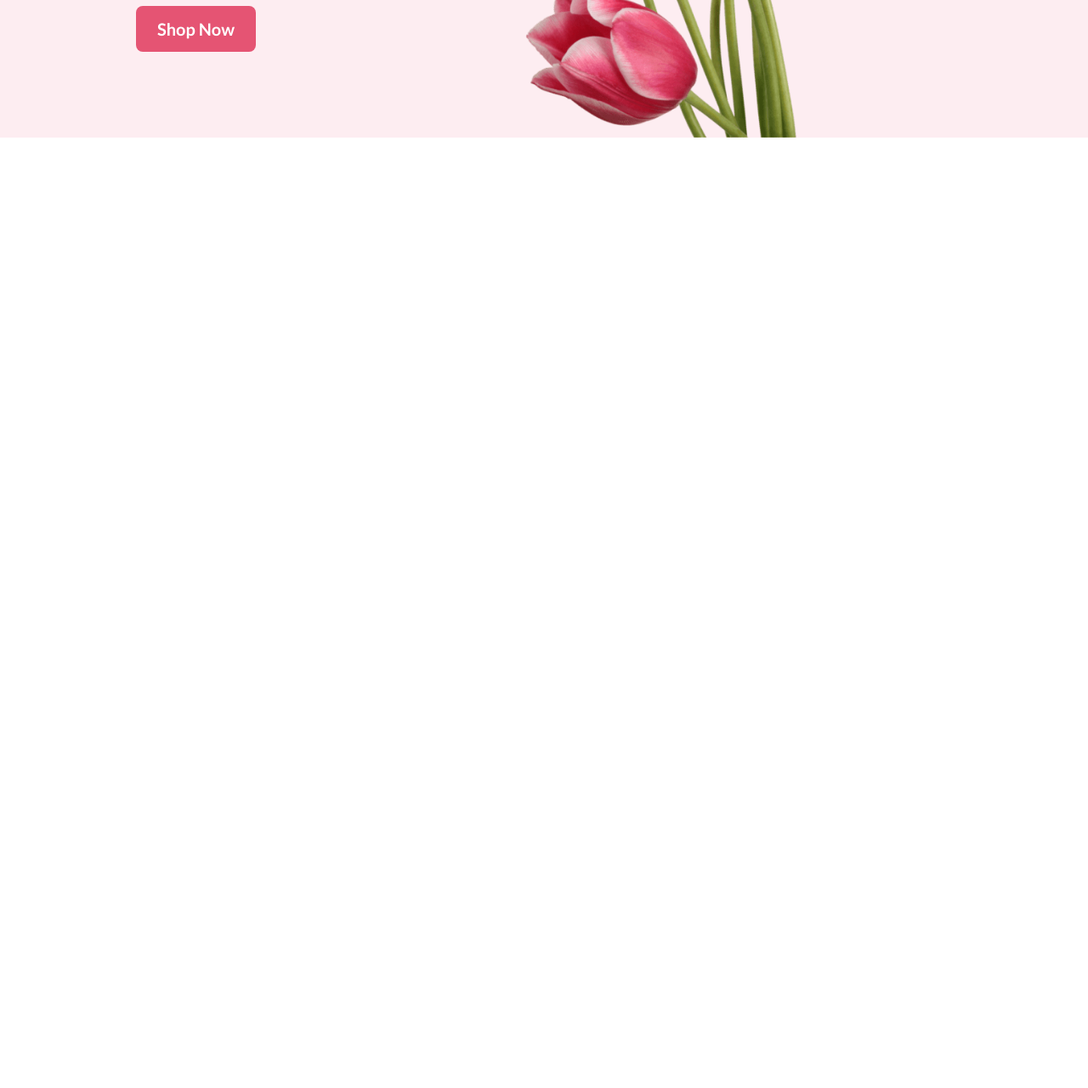
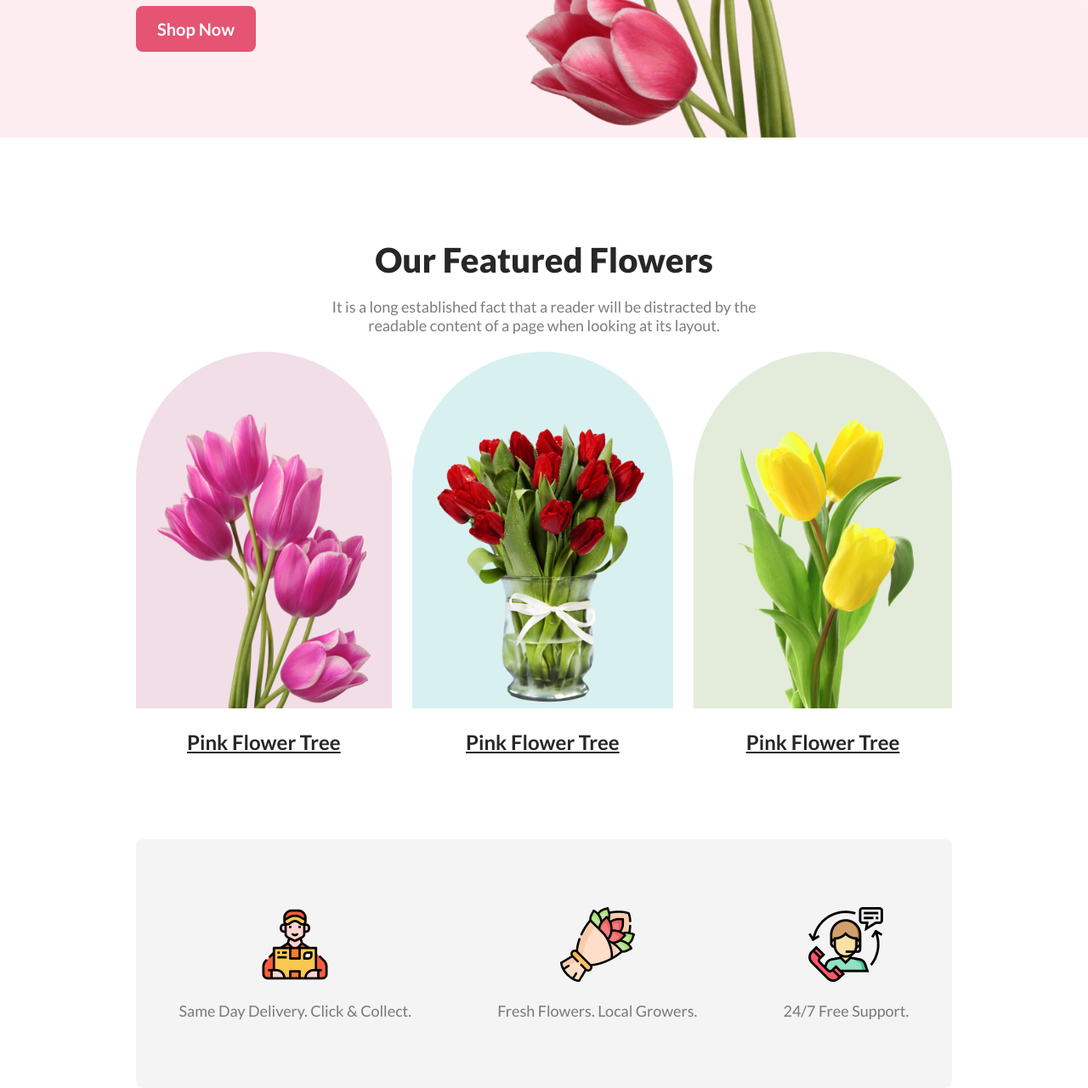
Before and after one commit to kibriarobin97/flower-shop, a plain HTML site: page index.html in a window 1280 px wide. Shown: the part 500-1781 px from the top of the page at 85% size. Before the commit the page ends 800 px from the top, so only its background shows below. Drawn offline with Linux system fonts and the light colour scheme.

Commit message:
added featured section

```diff
--- a/index.html
+++ b/index.html
@@ -28,7 +28,64 @@
         </section>
     </header>
     <main>
+        <section id="featured">
+            <div class="container">
 
+                <div class="section-heading">
+                    <h2>Our Featured Flowers</h2>
+                    <p>It is a long established fact that a reader will be distracted by the readable content of a page when looking at its layout.</p>
+                </div>
+
+                <div class="section-content">
+                    <div class="flower">
+                        <div class="flower-img blue">
+                            <img src="Flower Asset/pngwing 6.png" alt="">
+                        </div>
+                        <p>Pink Flower Tree</p>
+                    </div>
+
+                    <div class="flower">
+                        <div class="flower-img pink">
+                            <img src="Flower Asset/pngwing 8.png" alt="">
+                        </div>
+                        <p>Pink Flower Tree</p>
+                    </div>
+
+                    <div class="flower">
+                        <div class="flower-img green">
+                            <img src="Flower Asset/pngwing 7.png" alt="">
+                        </div>
+                        <p>Pink Flower Tree</p>
+                    </div>
+                </div>
+
+            </div>
+        </section>
+
+        <section class="section-container">
+
+            <div class="section-info">
+                <div class="section-img">
+                    <img src="Flower Asset/Group 57.png" alt="">
+                </div>
+                <p>Same Day Delivery. Click & Collect.</p>
+            </div>
+
+            <div class="section-info">
+                <div class="section-img">
+                    <img src="Flower Asset/Group 58.png" alt="">
+                </div>
+                <p>Fresh Flowers. Local Growers.</p>
+            </div>
+
+            <div class="section-info">
+                <div class="section-img">
+                    <img src="Flower Asset/Group 59.png" alt="">
+                </div>
+                <p>24/7 Free Support.</p>
+            </div>
+
+        </section>
     </main>
     <footer>
 
--- a/styles/style.css
+++ b/styles/style.css
@@ -10,7 +10,8 @@ p {
     color: rgba(39, 39, 39, 0.60);
     font-size: 18px;
 }
-button{
+
+button {
     color: #FFF;
     font-size: 20px;
     font-weight: 700;
@@ -21,8 +22,22 @@ button{
     cursor: pointer;
     transition: all 1s;
 }
-button:hover{
+
+button:hover {
     background-color: #89142d;
+}
+
+.section-heading {
+    max-width: 500px;
+    text-align: center;
+    margin: 20px auto;
+}
+
+.section-heading h2 {
+    color: #272727;
+    font-size: 40px;
+    font-weight: 800;
+    margin-bottom: 20px;
 }
 
 /* header styles */
@@ -42,16 +57,81 @@ header {
     align-items: center;
     justify-content: space-between;
 }
-.banner .banner-text *{
+
+.banner .banner-text * {
     margin-bottom: 30px;
     max-width: 525px;
 }
+
 .banner .banner-text h1 {
     color: #272727;
     font-size: 60px;
     font-weight: 800;
 }
-.banner .banner-img img{
+
+.banner .banner-img img {
     width: 100%;
     vertical-align: middle;
 }
+
+/* featured section styles */
+
+#featured {
+    padding: 100px 0;
+}
+
+.section-content {
+    display: flex;
+    justify-content: space-between;
+    align-items: end;
+    gap: 24px;
+}
+
+.section-content .flower .flower-img {
+    border-radius: 300px 300px 0 0;
+    padding: 20px 25px 0;
+    height: 400px;
+    display: flex;
+    align-items: end;
+}
+
+.section-content .flower .flower-img img {
+    width: 100%;
+}
+
+.section-content .flower .blue {
+    background-color: rgba(167, 33, 98, 0.15);
+}
+
+.section-content .flower .pink {
+    background-color: rgba(5, 151, 160, 0.15);
+}
+
+.section-content .flower .green {
+    background-color: rgba(71, 125, 17, 0.15);
+}
+
+.section-content .flower p {
+    color: #272727;
+    text-align: center;
+    font-size: 24px;
+    font-weight: 700;
+    margin-top: 25px;
+    text-decoration-line: underline;
+}
+
+.section-container {
+    border-radius: 8px;
+    background: rgba(39, 39, 39, 0.05);
+    width: 75%;
+    margin: 0 auto;
+    padding: 80px 0;
+    display: flex;
+    justify-content: space-around;
+}
+.section-info{
+    text-align: center;
+}
+.section-info .section-img{
+    margin-bottom: 20px;
+}
```
